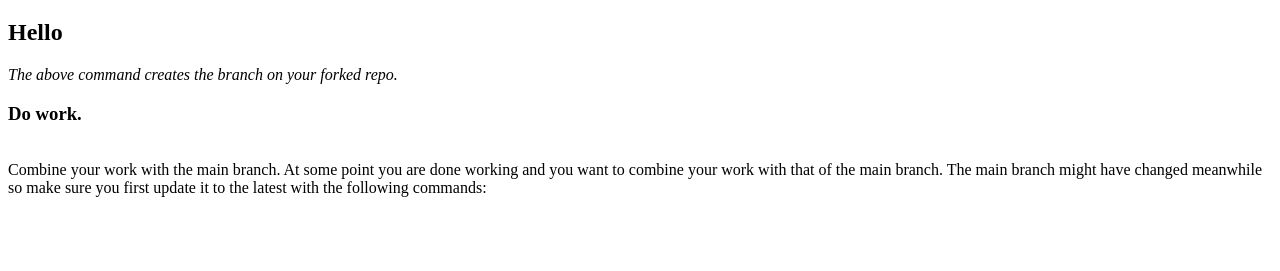
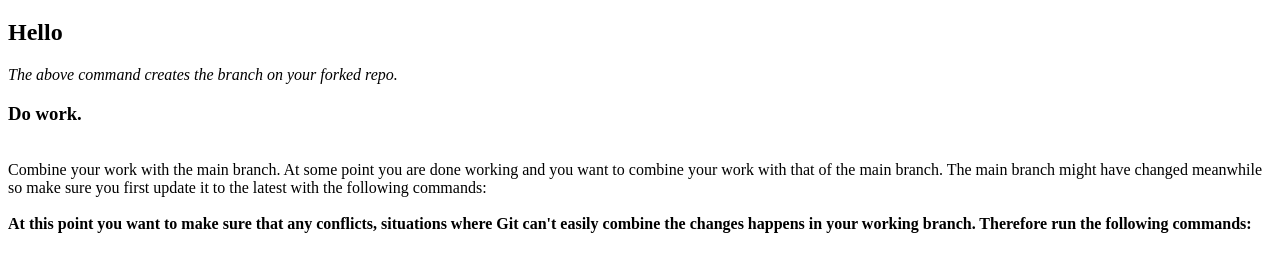
Before and after one commit to ahmad7767/test-5, a plain HTML site: page index.html in a window 1280 px wide. Shown: the part 61-332 px from the top of the page. Drawn offline with Linux system fonts and the light colour scheme.

Commit message:
line add

```diff
--- a/index.html
+++ b/index.html
@@ -13,5 +13,8 @@
     <br>Combine your work with the main branch.
     At some point you are done working and you want to combine your work with that of the main branch.
     The main branch might have changed meanwhile so make sure you first update it to the latest with the following commands:</br>
+    <br>
+    <b>At this point you want to make sure that any conflicts, situations where Git can't easily combine the changes happens in your working branch.
+       Therefore run the following commands:</b>
 </body>
 </html>
```
